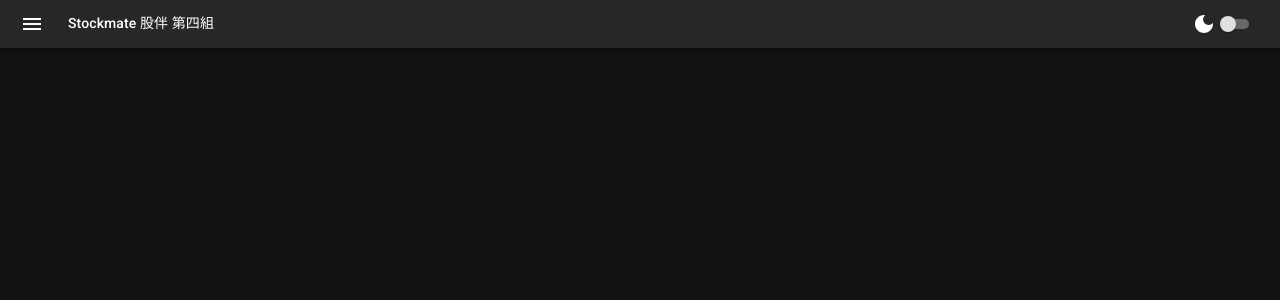
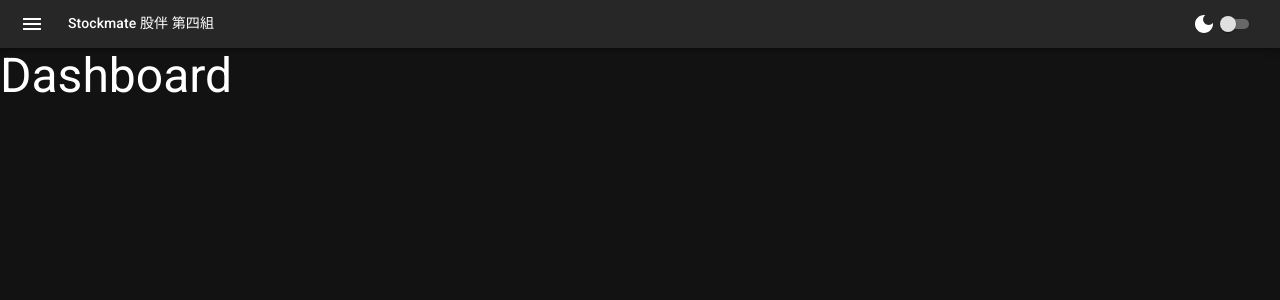
Before and after one commit to Rusty-Helix/react-stockmate-e3, a React (Create React App) app: page /dashboard in a window 1280 px wide. Shown: the top 300 px of the page. Built offline with nearby package versions, Linux system fonts and the light colour scheme.

Commit message:
Routes Route Navigate

```diff
--- a/package.json
+++ b/package.json
@@ -1,4 +1,5 @@
 {
+  "homepage": "http://Rusty-Helix.github.io/react-stockmate-e3",
   "name": "react-stockmate-e3",
   "version": "0.1.0",
   "private": true,
@@ -35,6 +36,8 @@
   },
   "scripts": {
     "start": "react-scripts start",
+    "predeploy": "npm run build",
+    "deploy": "gh-pages -d build",
     "build": "react-scripts build",
     "test": "react-scripts test",
     "eject": "react-scripts eject"
@@ -56,8 +59,5 @@
       "last 1 firefox version",
       "last 1 safari version"
     ]
-  },
-  "devDependencies": {
-    "gh-pages": "^5.0.0"
   }
 }
--- a/src/App.tsx
+++ b/src/App.tsx
@@ -1,4 +1,5 @@
 import React, {useState} from 'react'
+import {BrowserRouter, Routes, Route, Navigate} from "react-router-dom";
 import {
   createTheme,
   CssBaseline,
@@ -15,6 +16,9 @@ import {
 } from './components/Menu/Menu'
 // import './App.css';
 import {ROUTES} from './routes/index'
+import {Dashboard} from './pages/dashboard/Dashboard'
+import {Blotter} from './pages/blotter/Blotter'
+import {TradeTicket} from './pages/tradeticket/TradeTicket'
 
 const App: React.FC = (): JSX.Element => {
   const [themeMode, setThemeMode] = useState<"light" | "dark">("dark");
@@ -32,6 +36,7 @@ const App: React.FC = (): JSX.Element => {
   const handleDrawerToggle = React.useCallback(() => {
     setSideBarToggle(!sideBarToggle);
   }, [sideBarToggle])
+
 
   const onThemeChange = React.useCallback(() => {
     setThemeMode(themeMode==="dark"?"light":"dark")
@@ -51,6 +56,13 @@ const App: React.FC = (): JSX.Element => {
         handleDrawerToggle={handleDrawerToggle}
         children={<Menu links={ROUTES}/>}
       />
+          <Routes>
+            <Route element={<Dashboard />} path="/dashboard" />
+            <Route element={<Blotter />} path="/blotter" />
+            <Route element={<TradeTicket />} path="/trade-ticket" />
+
+            <Route element={<Navigate to="/dashboard"/>} path="*"/>
+        </Routes>
     </ThemeProvider>
   );
 }
--- a/src/routes/index.ts
+++ b/src/routes/index.ts
@@ -6,7 +6,7 @@ import {OverridableComponent} from '@mui/material/OverridableComponent'
 
 export const MAIN = '/' as const;
 export const BLOTTER = '/blotter' as const;
-export const TRADE_TICKET= '/tradeticket' as const;
+export const TRADE_TICKET= '/trade-ticket' as const;
 
 
 
@@ -22,7 +22,7 @@ export type RouteType = {
         typeof TRADE_TICKET
 }
 export const ROUTES: RouteType[] = [
-    {'label': 'Home', path: MAIN, icon: HomeIcon},
+    {'label': 'Dashboard', path: MAIN, icon: HomeIcon},
     {'label': 'Trade Blotter', path: BLOTTER, icon: TableViewIcon},
     {'label': 'Trade Ticket', path: TRADE_TICKET, icon: ConfirmationNumberIcon}
 ]
```
Also changed, not shown: src/pages/blotter/Blotter.tsx (renamed from src/features/blotter/Blotter.tsx), src/pages/dashboard/Dashboard.tsx (renamed from src/features/dashboard/Dashboard.tsx), src/pages/index.ts (renamed from src/features/index.ts), src/pages/tradeticket/TradeTicket.tsx (renamed from src/features/tradeticket/TradeTicket.tsx).
